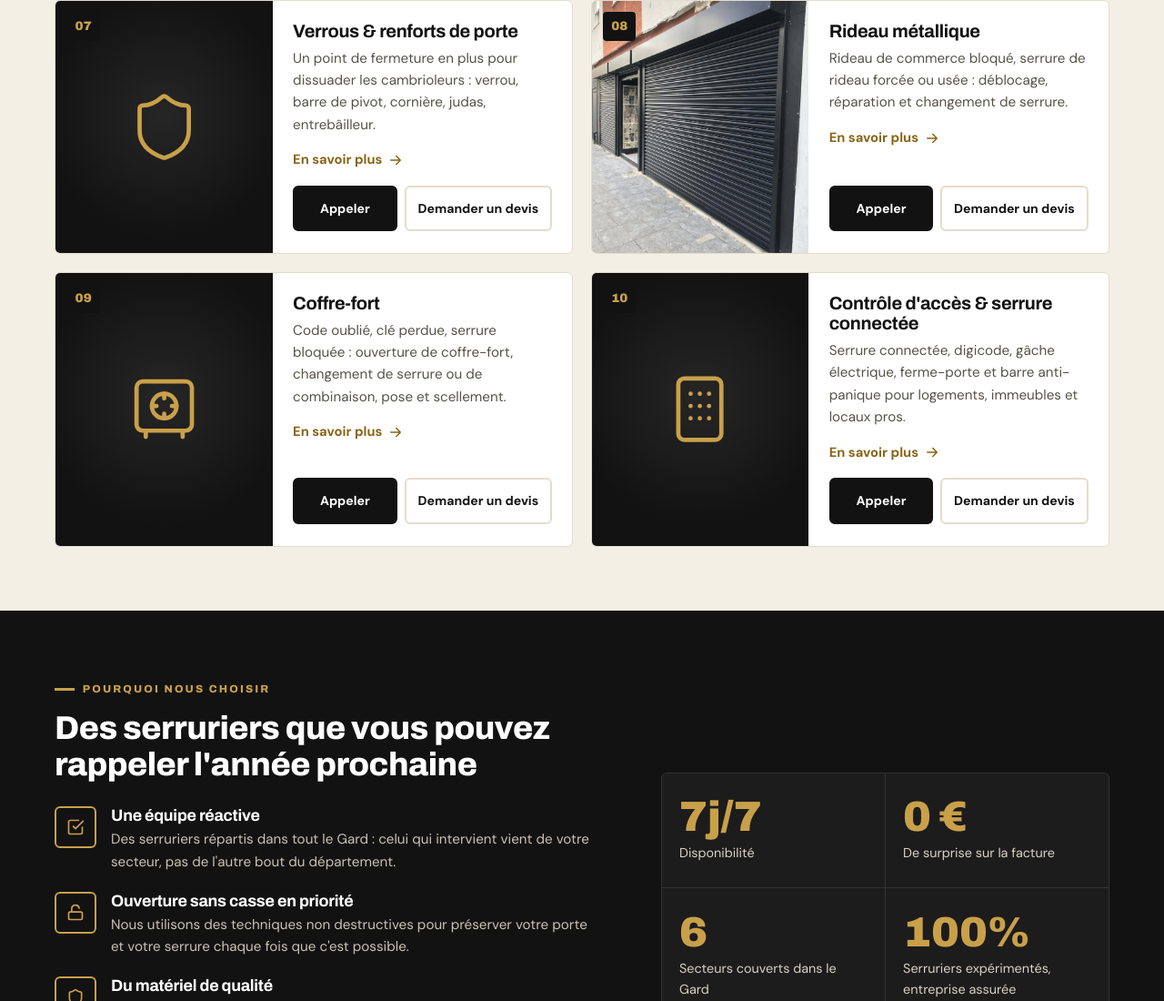
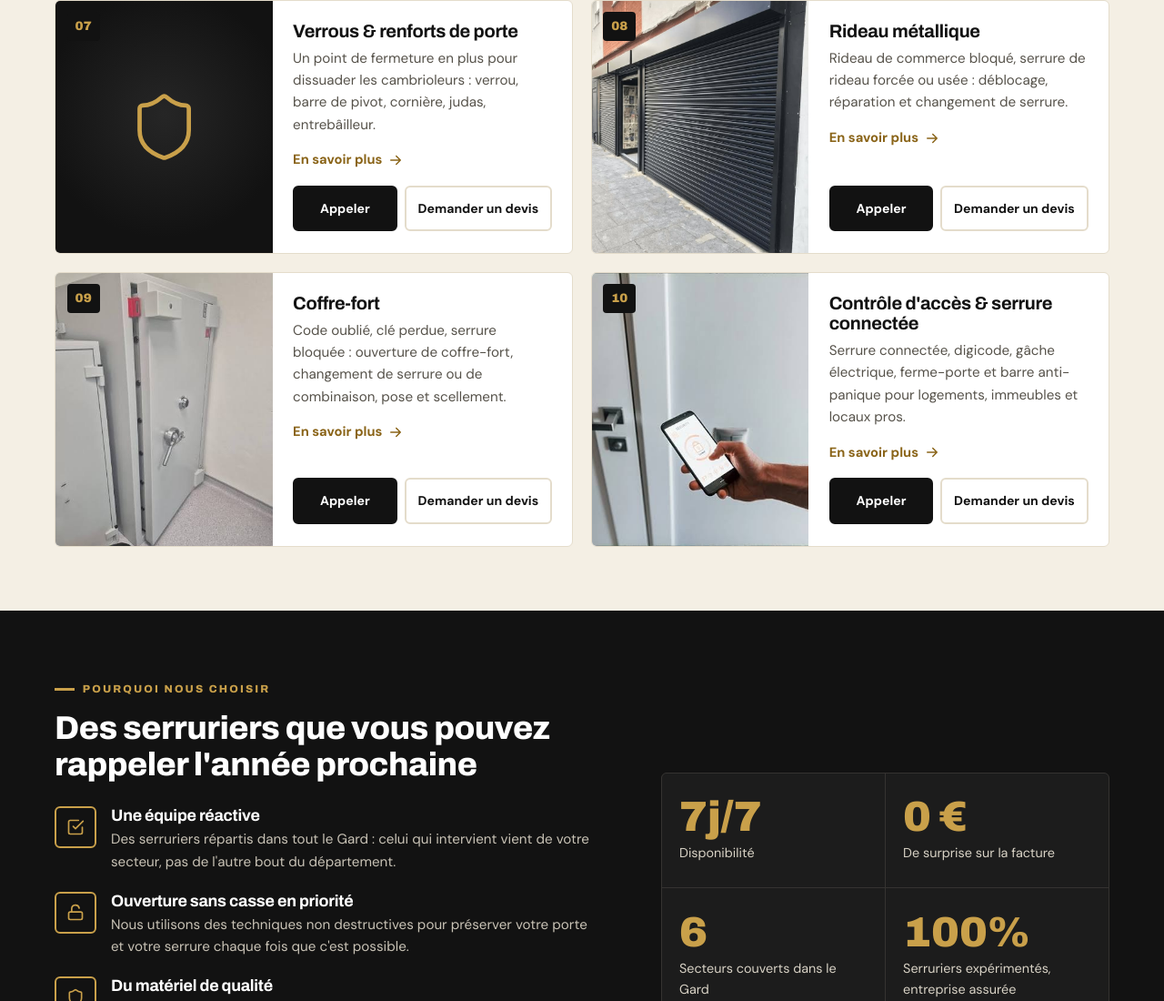
Before and after one commit to zakarisef123/teddyserruregard, a plain HTML site: page index.html in a window 1280 px wide. Shown: the part 3034-4134 px from the top of the page at 91% size. Drawn offline with Linux system fonts and the light colour scheme.

Commit message:
Photos coffre-fort et serrure connectée dans les cartes des prestations
Co-Authored-By: Claude Opus 5.5 <noreply@anthropic.com>
Claude-Session: https://claude.ai/code/session_01UgdzWwQdWNbaha8w7o4tgy

```diff
--- a/index.html
+++ b/index.html
@@ -509,7 +509,7 @@
         </article>
 
         <article class="service">
-          <div class="service-img service-img-ico" aria-hidden="true"><svg viewBox="0 0 24 24" fill="none" stroke="currentColor" stroke-width="1.4" stroke-linecap="round" stroke-linejoin="round"><rect x="3" y="3" width="18" height="16" rx="2"></rect><circle cx="12" cy="11" r="4"></circle><path d="M12 7v1.5M12 13.5V15M8 11h1.5M14.5 11H16"></path><path d="M6 19v2M18 19v2"></path></svg></div>
+          <img class="service-img" src="/images/coffre-fort.jpg" alt="Coffre-fort haute sécurité installé dans un local" width="387" height="516" loading="lazy" style="object-position:70% 45%">
           <div class="service-body">
           <span class="service-ico" aria-hidden="true"><svg width="24" height="24" viewBox="0 0 24 24" fill="none" stroke="currentColor" stroke-width="2" stroke-linecap="round" stroke-linejoin="round"><rect x="3" y="3" width="18" height="16" rx="2"></rect><circle cx="12" cy="11" r="4"></circle><path d="M12 7v1.5M12 13.5V15M8 11h1.5M14.5 11H16"></path><path d="M6 19v2M18 19v2"></path></svg></span>
           <h3><a href="/coffre-fort/">Coffre-fort</a></h3>
@@ -523,7 +523,7 @@
         </article>
 
         <article class="service">
-          <div class="service-img service-img-ico" aria-hidden="true"><svg viewBox="0 0 24 24" fill="none" stroke="currentColor" stroke-width="1.4" stroke-linecap="round" stroke-linejoin="round"><rect x="5" y="2" width="14" height="20" rx="2"></rect><path d="M9 7h.01M12 7h.01M15 7h.01M9 11h.01M12 11h.01M15 11h.01M9 15h.01M12 15h.01M15 15h.01"></path></svg></div>
+          <img class="service-img" src="/images/serrure-connectee.jpg" alt="Ouverture d&#x27;une serrure connectée depuis un smartphone" width="678" height="452" loading="lazy" style="object-position:62% 50%">
           <div class="service-body">
           <span class="service-ico" aria-hidden="true"><svg width="24" height="24" viewBox="0 0 24 24" fill="none" stroke="currentColor" stroke-width="2" stroke-linecap="round" stroke-linejoin="round"><rect x="5" y="2" width="14" height="20" rx="2"></rect><path d="M9 7h.01M12 7h.01M15 7h.01M9 11h.01M12 11h.01M15 11h.01M9 15h.01M12 15h.01M15 15h.01"></path></svg></span>
           <h3><a href="/controle-acces/">Contrôle d'accès &amp; serrure connectée</a></h3>
```
Also changed, not shown: prestations/index.html (+2 -2 lines), images/coffre-fort.jpg (added), images/serrure-connectee.jpg (added).
